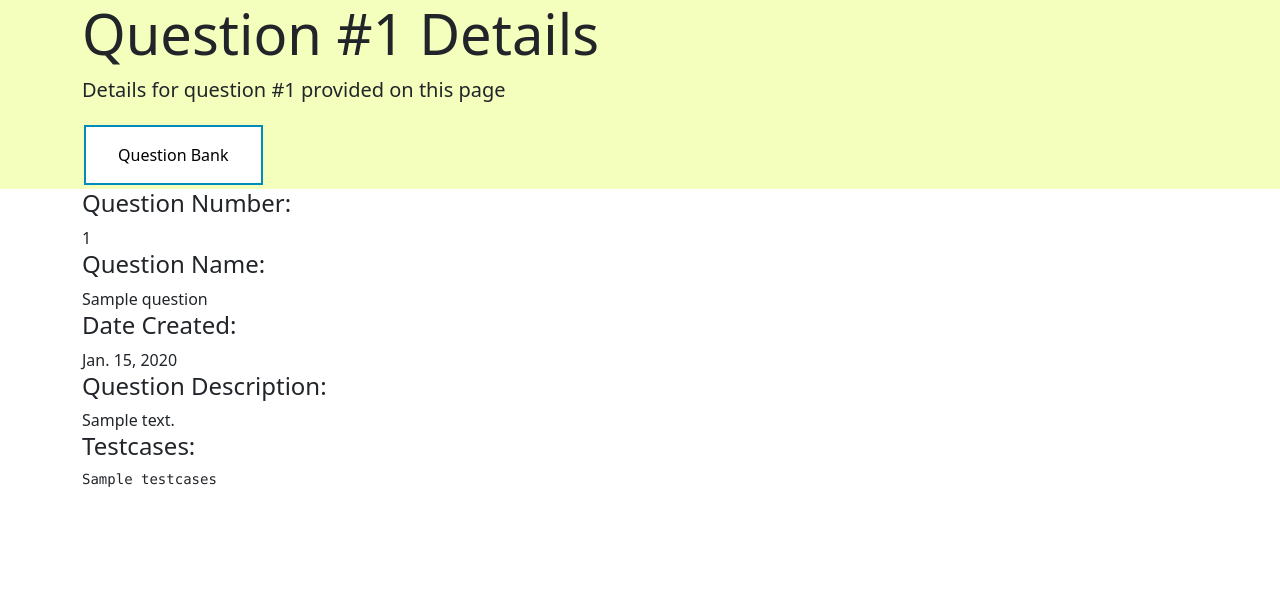
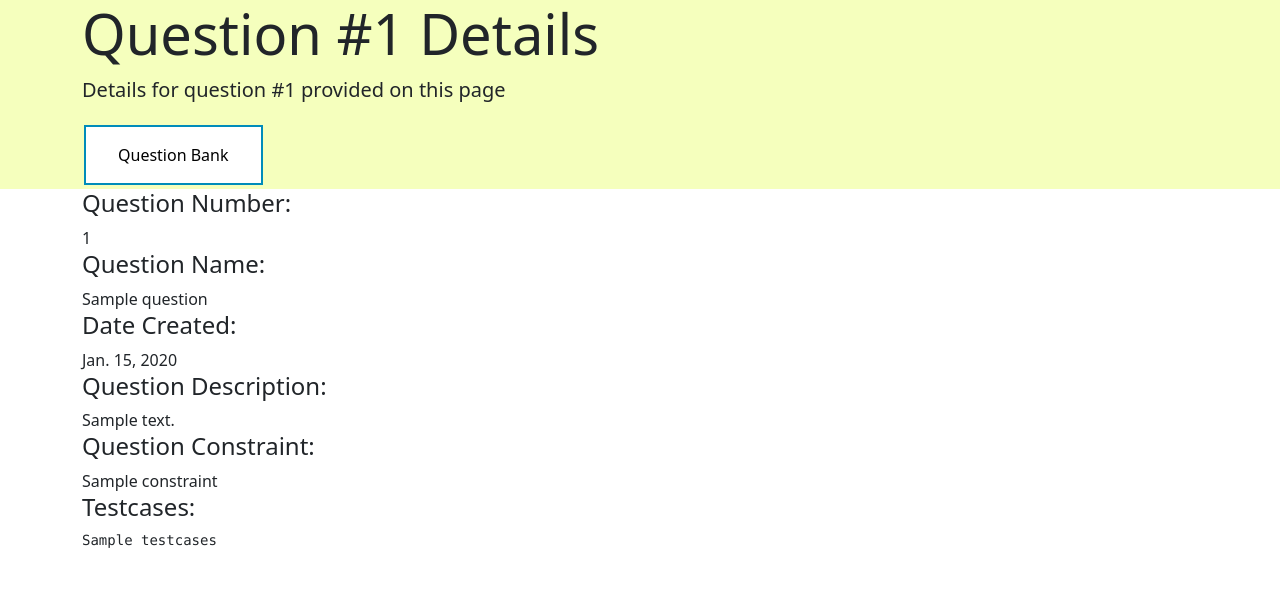
Before and after one commit to Mehakpreet21/OnlineGrading-1, a Django app: template exam/templates/exam/question/detail.html in a window 1280 px wide. Shown: the top 590 px of the page. Run offline with Django 4.2, Linux system fonts and the light colour scheme; the template is opened without the code that fills it: most values are stand-ins (such as "Sample title", 1, 10 or a date in 2020).

Commit message:
added constraint function and checker in grade.py

```diff
--- a/exam/templates/exam/question/detail.html
+++ b/exam/templates/exam/question/detail.html
@@ -54,6 +54,8 @@
 {{ question.created|date }} <br>
 <h4>Question Description: <br></h4>
 {{ question.detail }} <br>
+<h4>Question Constraint: <br></h4>
+{{ question.constraint }} <br>
 <h4>Testcases:<br></h4>
 <pre>
 {{ question.testcases }}
--- a/exam/views/grade.py
+++ b/exam/views/grade.py
@@ -57,6 +57,7 @@ def gradeExam(request, exam_pk):
             "points": eq.points,
             "params": params,
             "outputs": outputs,
+            "constraint"=constraint,
             "append": "".join(testcases_append)
         }
 
@@ -77,10 +78,11 @@ def gradeExam(request, exam_pk):
 
             ## check if function is named correctly, correct if not. score accordingly
             submission = answer.submission
-
+            has_constraint = check_constraint(q_data['constraint']) #must be only one constraint, as parameter only takes a string object
             is_named_correctly = check_name(q_data['function_name'], submission)
             answer.name_correct = is_named_correctly
             answer.name_max_points = item_score
+            #still to add point checker for constraint
             if is_named_correctly:
                 answer.name_autograde_points = item_score
                 answer.name_points = item_score
```
Also changed, not shown: exam/grade_helpers.py (+6 -1 lines), authentication/migrations/0001_initial.py, exam/migrations/0001_initial.py.
